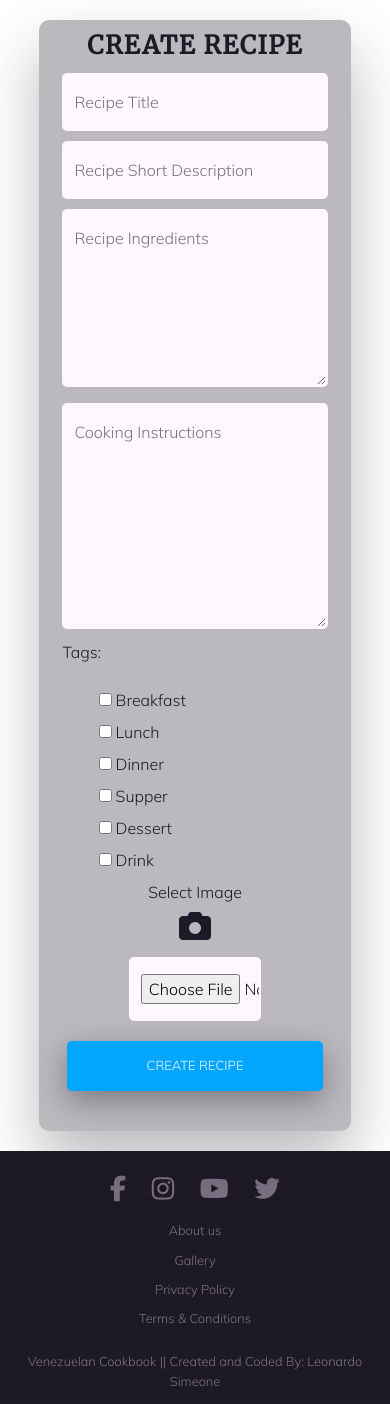
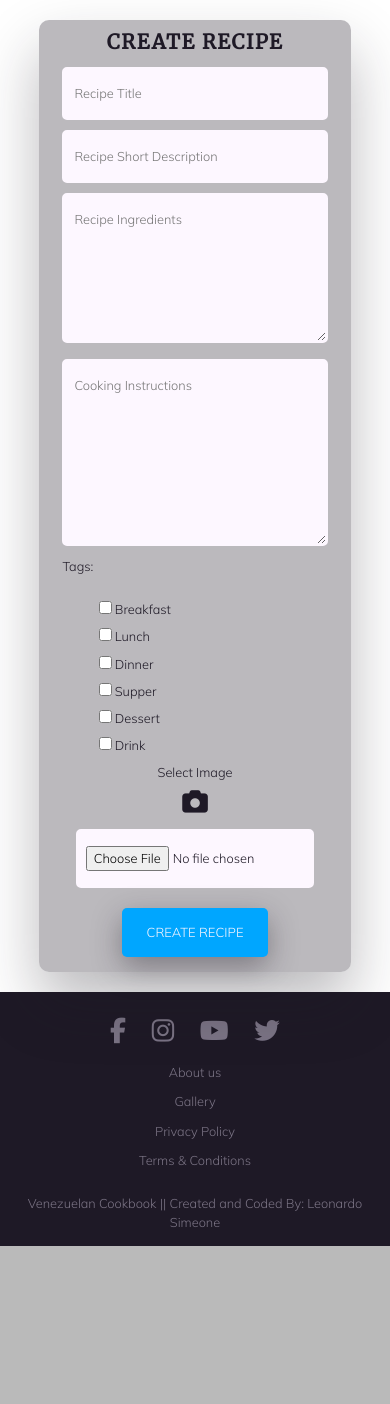
Before and after one commit to leonardo-simeone/venezuelan-food-cookbook, a Django app: page /create-recipe/ in a window 390 px wide. Shown: the part 73-1477 px from the top of the page. After the commit the page ends 1319 px from the top, so only its background shows below. Run offline with Django 3.2, Linux system fonts and the light colour scheme; some libraries are stand-ins or nearby versions.

Commit message:
Add media queries for forms and about us page

```diff
--- a/static/css/style.css
+++ b/static/css/style.css
@@ -1073,3 +1073,52 @@ label.fifth {
         font-size: .9rem;
     }
 }
+
+/* FORMS */
+
+@media (max-width:767px) {
+    input[type=text],
+    input[type=email],
+    input[type=password],
+    textarea,
+    input[type=image],
+    input[type=file] {
+        font-size: .8rem;
+        padding-left: 10px;
+    }
+
+    #update-recipe ul, #update-recipe label {
+        font-size: .8rem;
+    }
+
+    #recipeFormContent h2 {
+        font-size: 20px;
+    }
+
+    #recipeFormContent p {
+        font-size: .8rem;
+    }
+
+    #image-file {
+        width: 90% !important;
+    }
+
+    input[type=file] {
+        padding-left: 8px !important;
+        padding-right: 0 !important;
+    }
+
+    input[type=submit] {
+        margin: 15px auto 15px;
+        padding-left: 25px;
+        padding-right: 25px;
+    }
+}
+
+/* ABOUT US */
+
+@media (max-width:767px) {
+    .about-us p {
+        font-size: 1rem;
+    }
+}
```
